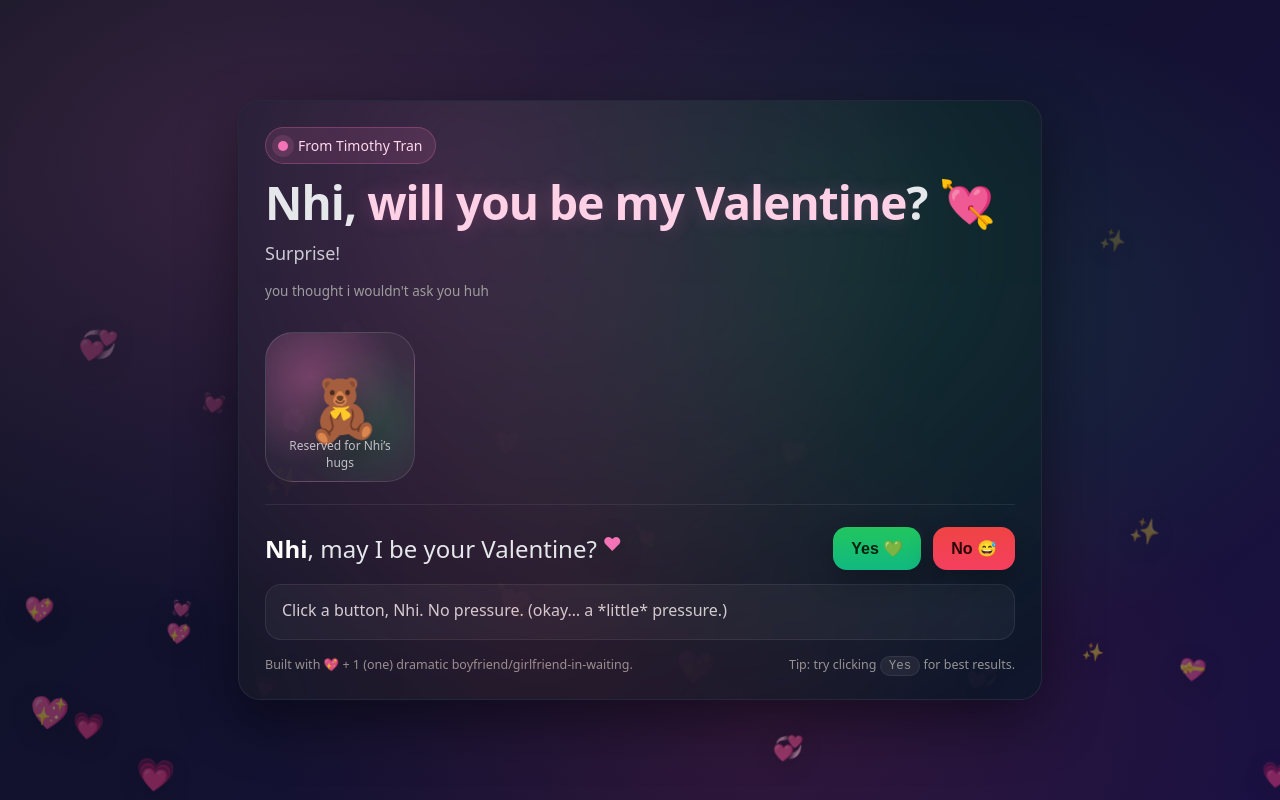
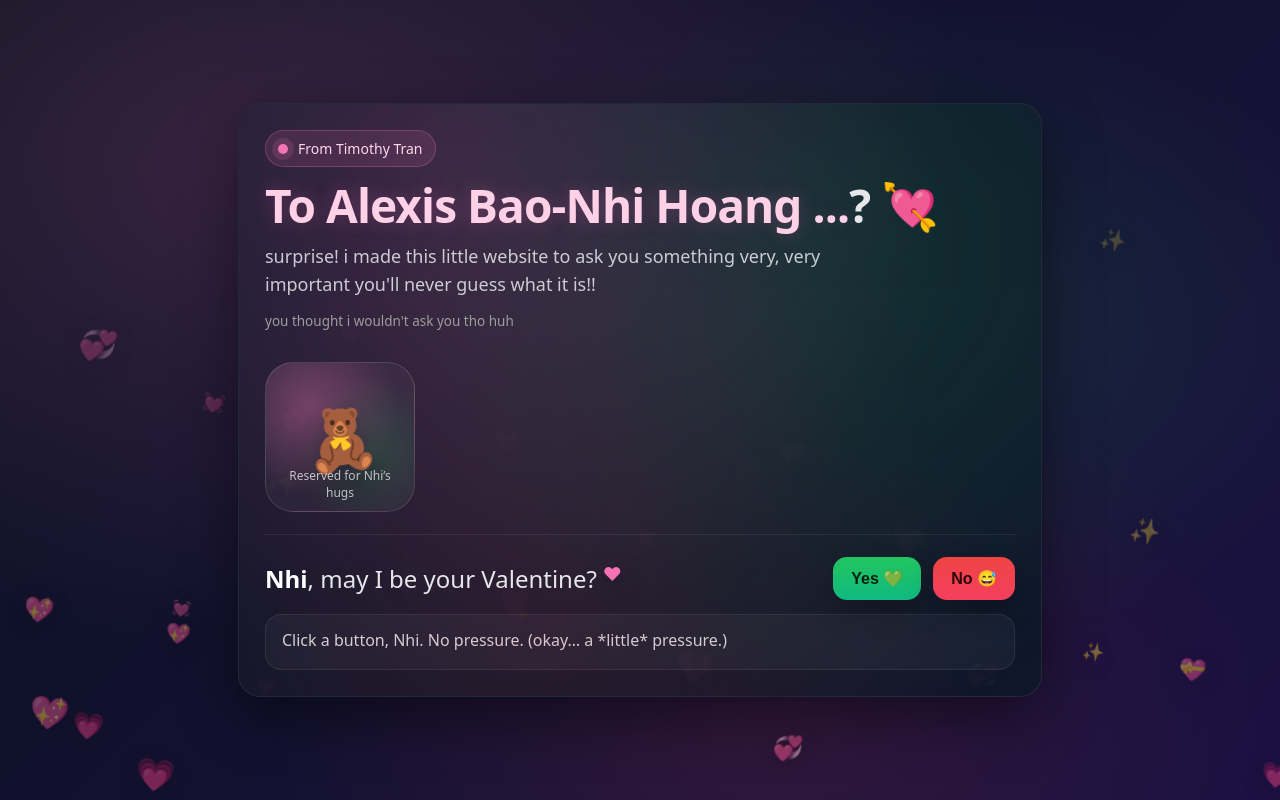
Before and after one commit to trantimothy/nhi-valentines, a plain HTML site: page index.html in a window 1280 px wide. Drawn offline with Linux system fonts and the light colour scheme.

Commit message:
Customization:

```diff
--- a/index.html
+++ b/index.html
@@ -296,14 +296,15 @@
         <div>
           <div class="badge"><span class="dot"></span> From Timothy Tran</div>
           <h1>
-            Nhi, <span class="name">will you be my Valentine</span>?
+            <span class="name">To Alexis Bao-Nhi Hoang ...</span>?
             <span aria-hidden="true">💘</span>
           </h1>
           <p class="sub">
-            Surprise!
+            surprise! i made this little website to ask you something very, very important
+            you'll never guess what it is!!
           </p>
           <p class="note">
-            you thought i wouldn't ask you huh
+            you thought i wouldn't ask you tho huh
           </p>
         </div>
 
@@ -328,11 +329,6 @@
 
       <div class="tease" id="tease">
         Click a button, Nhi. No pressure. (okay… a *little* pressure.)
-      </div>
-
-      <div class="footer">
-        <span>Built with 💖 + 1 (one) dramatic boyfriend/girlfriend-in-waiting.</span>
-        <span>Tip: try clicking <code>Yes</code> for best results.</span>
       </div>
     </section>
   </main>
```
